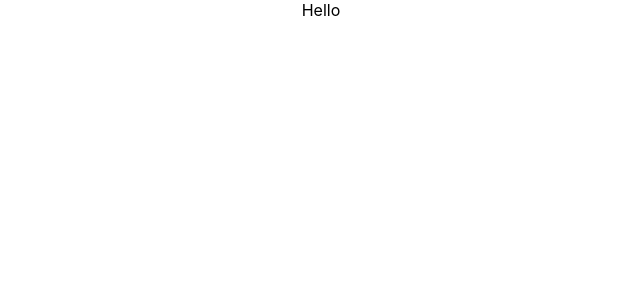
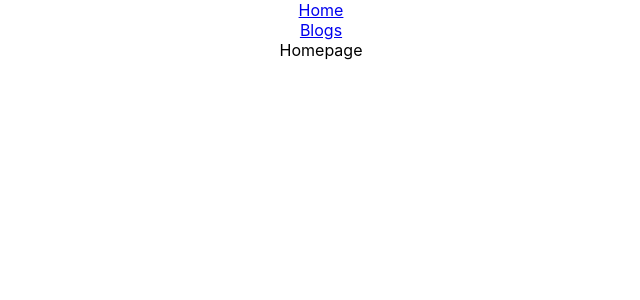
Before and after one commit to AvresCode/posts-API-assess, a React (Create React App) app: page / in a window 1280 px wide. Shown: the top 300 px of the page, without its empty margins (319-959 px from the left). Built offline with nearby package versions, Linux system fonts and the light colour scheme.

Commit message:
add basic pages and routes

```diff
--- a/package.json
+++ b/package.json
@@ -8,6 +8,7 @@
     "@testing-library/user-event": "^13.5.0",
     "react": "^18.2.0",
     "react-dom": "^18.2.0",
+    "react-router-dom": "^6.12.0",
     "react-scripts": "5.0.1",
     "web-vitals": "^2.1.4"
   },
--- a/src/App.js
+++ b/src/App.js
@@ -1,7 +1,19 @@
 import './App.css';
+import { Route, Routes } from 'react-router-dom';
+import { HomePage } from './pages/HomePage';
+import { BlogPage } from './pages/BlogPage';
+import { Navbar } from './components/Navbar';
 
 function App() {
-  return <div className="App"> Hello</div>;
+  return (
+    <div className="App">
+      <Navbar />
+      <Routes>
+        <Route path="/" Component={HomePage} />
+        <Route path="/blogs" Component={BlogPage} />
+      </Routes>
+    </div>
+  );
 }
 
 export default App;
--- /dev/null
+++ b/src/components/Navbar.js
@@ -0,0 +1,15 @@
+import { Link } from 'react-router-dom';
+
+export const Navbar = () => {
+  return (
+    <div>
+      <div>
+        <Link to="/"> Home</Link>
+      </div>
+      <div>
+        {' '}
+        <Link to="/blogs"> Blogs</Link>
+      </div>
+    </div>
+  );
+};
--- a/src/index.js
+++ b/src/index.js
@@ -1,14 +1,17 @@
 import React from 'react';
 import ReactDOM from 'react-dom/client';
+import { BrowserRouter } from 'react-router-dom';
 import './index.css';
 import App from './App';
 import reportWebVitals from './reportWebVitals';
 
 const root = ReactDOM.createRoot(document.getElementById('root'));
 root.render(
-  <React.StrictMode>
-    <App />
-  </React.StrictMode>
+  <BrowserRouter>
+    <React.StrictMode>
+      <App />
+    </React.StrictMode>
+  </BrowserRouter>
 );
 
 // If you want to start measuring performance in your app, pass a function
--- /dev/null
+++ b/src/pages/BlogPage.js
@@ -0,0 +1,3 @@
+export const BlogPage = () => {
+  return <div>BlogPage</div>;
+};
--- /dev/null
+++ b/src/pages/HomePage.js
@@ -0,0 +1,3 @@
+export const HomePage = () => {
+  return <div>Homepage</div>;
+};
```
Also changed, not shown: 1 other file (tests, documents, lock files or other folders).
